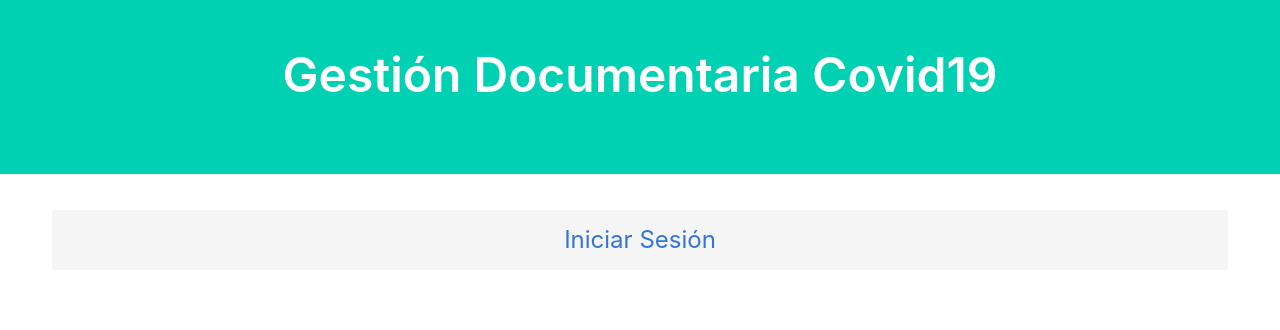
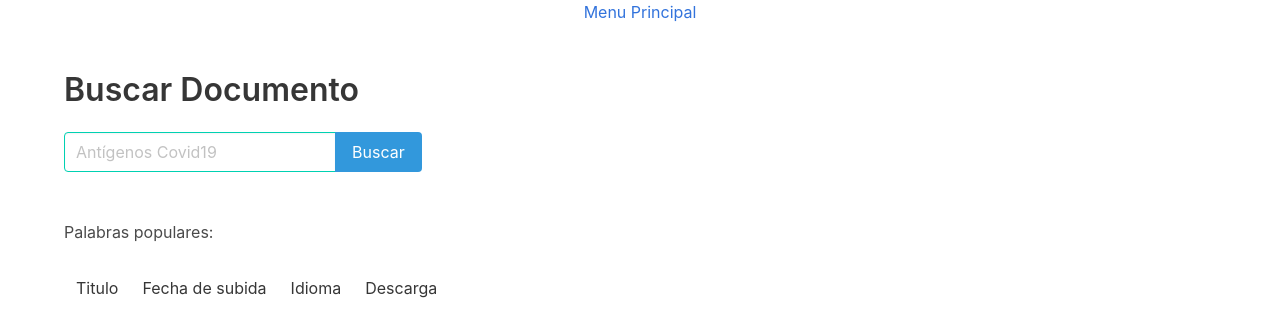
Before and after one commit to gary113/gestionDocumentariaCovid19, a Flask app: page /Buscador.html in a window 1280 px wide. Shown: the top 330 px of the page. Run offline with Flask 2, Linux system fonts and the light colour scheme; data that the repository does not hold is empty.

Commit message:
agregado buscador visitante

```diff
--- a/app.py
+++ b/app.py
@@ -47,7 +47,6 @@
         if TITULO != '' and filename[-4:] == '.pdf' and PALABRAS[0] != '':
             fechaHora = datetime.now()
 
-            #print(os.path.join(app.config['UPLOAD_FOLDER'], str(fechaHora.strftime("%d-%m-%Y_%H-%M-%S-%f"))+"_"+str(filename)))
             file.save(os.path.join(app.config['UPLOAD_FOLDER'], str(
                 fechaHora.strftime("%d-%m-%Y_%H-%M-%S-%f"))+"_"+str(filename)))
 
@@ -119,36 +118,46 @@
 
 
 @app.route("/Buscador.html", methods=['GET', 'POST'])
+@app.route("/BuscadorVisitante.html", methods=['GET', 'POST'])
 def buscar():
 
-    if not session:
-        return render_template('MenuPrincipal.html')
+    connection = pymysql.connect(host=HOST,
+                                 user=USER,
+                                 password='linux321',
+                                 db=DB,
+                                 charset='utf8mb4',
+                                 cursorclass=pymysql.cursors.DictCursor)
+    cursor = connection.cursor()
+
+    cursor.execute('SELECT PC.PALABRA FROM DOCUMENTO_POR_PALABRA DPP INNER JOIN PALABRAS_CLAVE PC ON PC.COD_PALABRA=DPP.PALABRAS_CLAVE_COD_PALABRA GROUP BY PC.PALABRA ORDER BY COUNT(*) DESC LIMIT 3;')
+    top3 = cursor.fetchall()
+    print(top3)
+
+    if request.method == 'POST':
+        textoBuscar = request.form['textoBuscar']
+        #palabras = textoBuscar.replace(' ', '').lower().split(',')
+        palabras = textoBuscar.lower().split(' ')
+        documentosEncontrados = list()
+        for palabra in palabras:
+            cursor.execute(
+                'SELECT * FROM DOCUMENTO WHERE COD_DOCUMENTO IN (SELECT DOCUMENTO_COD_DOCUMENTO FROM DOCUMENTO_POR_PALABRA WHERE PALABRAS_CLAVE_COD_PALABRA=(SELECT COD_PALABRA FROM PALABRAS_CLAVE WHERE PALABRA=%s) AND ESTADO_DOCUMENTO="Validado" );', palabra)
+            encontrados = cursor.fetchall()
+            for encontrado in encontrados:
+                if encontrado not in documentosEncontrados:
+                    documentosEncontrados.append(encontrado)
+
+        connection.close()
+
+        if not session:
+            return render_template('BuscadorVisitante.html', top3=top3, documentos=documentosEncontrados)
+        else:
+            return render_template('Buscador.html', top3=top3, documentos=documentosEncontrados)
     else:
-        connection = pymysql.connect(host=HOST,
-                                     user=USER,
-                                     password='linux321',
-                                     db=DB,
-                                     charset='utf8mb4',
-                                     cursorclass=pymysql.cursors.DictCursor)
-        cursor = connection.cursor()
-
-        if request.method == 'POST':
-            textoBuscar = request.form['textoBuscar']
-            palabras = textoBuscar.replace(' ', '').lower().split(',')
-            documentosEncontrados = list()
-            for palabra in palabras:
-                cursor.execute(
-                    'SELECT * FROM DOCUMENTO WHERE COD_DOCUMENTO IN (SELECT DOCUMENTO_COD_DOCUMENTO FROM DOCUMENTO_POR_PALABRA WHERE PALABRAS_CLAVE_COD_PALABRA=(SELECT COD_PALABRA FROM PALABRAS_CLAVE WHERE PALABRA=%s) AND ESTADO_DOCUMENTO="Validado" );', palabra)
-                encontrados = cursor.fetchall()
-                for encontrado in encontrados:
-                    if encontrado not in documentosEncontrados:
-                        documentosEncontrados.append(encontrado)
-
-            connection.close()
-            return render_template('Buscador.html', documentos=documentosEncontrados)
+        connection.close()
+        if not session:
+            return render_template('BuscadorVisitante.html', top3=top3)
         else:
-            connection.close()
-            return render_template('Buscador.html')
+            return render_template('Buscador.html', top3=top3)
 
 
 @app.route("/IniciarSesion.html", methods=['GET', 'POST'])
--- a/requirements.txt
+++ b/requirements.txt
@@ -1,13 +1,10 @@
 appdirs==1.4.3
-autopep8==1.5.4
 CacheControl==0.12.6
 certifi==2019.11.28
-cffi==1.14.2
 chardet==3.0.4
 click==7.1.2
 colorama==0.4.3
 contextlib2==0.6.0
-cryptography==3.0
 distlib==0.3.0
 distro==1.4.0
 Flask==1.1.2
@@ -22,15 +19,12 @@
 packaging==20.3
 pep517==0.8.2
 progress==1.5
-pycodestyle==2.6.0
-pycparser==2.20
 PyMySQL==0.10.0
 pyparsing==2.4.6
 pytoml==0.1.21
 requests==2.22.0
 retrying==1.3.3
 six==1.14.0
-toml==0.10.1
 urllib3==1.25.8
 webencodings==0.5.1
 Werkzeug==1.0.1
--- /dev/null
+++ b/templates/BuscadorVisitante.html
@@ -0,0 +1,67 @@
+<!DOCTYPE html>
+<html lang="en">
+
+<head>
+    <meta charset="UTF-8">
+    <meta name="viewport" content="width=device-width, initial-scale=1.0">
+    <title>Gestión documentaria Covid19</title>
+    <link rel="stylesheet" href="../static/assets/bulma/css/bulma.min.css">
+    <link rel="shortcut icon" href="{{ url_for('static', filename='favicon.ico') }}">
+</head>
+
+<body>
+    <div class="container">
+        <nav class="level -item">
+            <p class="level-item has-text-centered">
+                <a class="link is-info" href="MenuPrincipal.html">Menu Principal</a>
+            </p>
+        </nav>
+    </div>
+    <div class=" container">
+        <br>
+        <br>
+        <h1 class="title is-3">Buscar Documento</h1>
+
+        <form action="/Buscador.html" method="POST" enctype="multipart/form-data">
+            <div class="field has-addons">
+                <div class="control">
+                    <input class="input is-primary" name="textoBuscar" type="text" placeholder="Antígenos Covid19">
+                </div>
+                <div class="control">
+                    <input class="button is-info" type="submit" value="Buscar">
+                </div>
+            </div>
+        </form>
+    </div>
+    <br>
+    <br>
+    <div class=" container">
+        <label>Palabras populares: </label>
+        {% for item in top3: %}
+        {{item['PALABRA']}}
+        {% endfor %}
+    </div>
+    <br>
+    <div class="container">
+        <table class="table">
+            <tr>
+                <td>Titulo</td>
+                <td>Fecha de subida</td>
+                <td>Idioma</td>
+                <td>Descarga</td>
+            </tr>
+            {% for item in documentos: %}
+            <tr>
+                <td>{{item['TITULO_DOCUMENTO']}}</td>
+                <td>{{item['FECHA_SUBIDA']}}</td>
+                <td>{{item['IDIOMA_DOCUMENTO']}}</td>
+                <td>
+                    <a href={{item['RUTA_DOCUMENTO']}} class="button is-link is-light">Descargar</a>
+                </td>
+            </tr>
+            {% endfor %}
+        </table>
+    </div>
+</body>
+
+</html>
--- a/templates/MenuInicioOrg.html
+++ b/templates/MenuInicioOrg.html
@@ -49,9 +49,7 @@
                     <td>{{item['TITULO_DOCUMENTO']}}</td>
                     <td>{{item['FECHA_SUBIDA']}}</td>
                     <td>{{item['IDIOMA_DOCUMENTO']}}</td>
-                    <td><button class="button is-link is-light">
-                            <a href={{item['RUTA_DOCUMENTO']}}>Descargar</a></td>
-                    </button>
+                    <td><a href={{item['RUTA_DOCUMENTO']}} class="button is-link is-light">Descargar</a></td>
                     <td><input class="input is-danger" type="submit" name={{item['COD_DOCUMENTO']}} value="Eliminar">
                     </td>
                 </tr>
--- a/templates/MenuPrincipal.html
+++ b/templates/MenuPrincipal.html
@@ -23,11 +23,18 @@
     <br>
     <div class="container">
         <div class="columns is-vcentered">
-            <button class="button is-large is-light is-fullwidth">
-                <a href="IniciarSesion.html">
-                    Iniciar Sesión
-                </a>
-            </button>
+            <a href="IniciarSesion.html" class="button is-large is-light is-fullwidth">
+                Iniciar Sesión
+            </a>
+        </div>
+    </div>
+    <br>
+    <br>
+    <div class="container">
+        <div class="columns is-vcentered">
+            <a href="BuscadorVisitante.html" class="button is-large is-light is-fullwidth">
+                Buscar documentos
+            </a>
         </div>
     </div>
     <br>
```
Also changed, not shown: script.sql (+5 -5 lines), templates/Buscador.html (+10 -3 lines), templates/Documentos.html (deleted, +0 -75 lines), templates/MenuInicioUser.html (+8 -3 lines), 6 other files.
